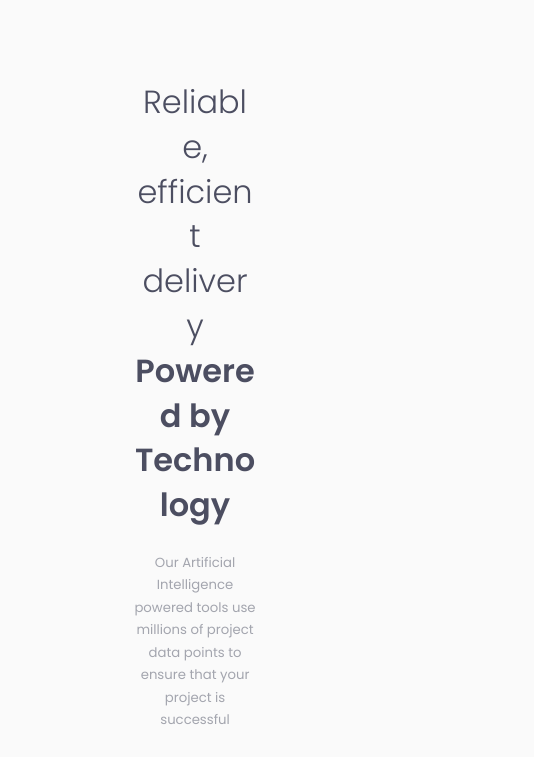
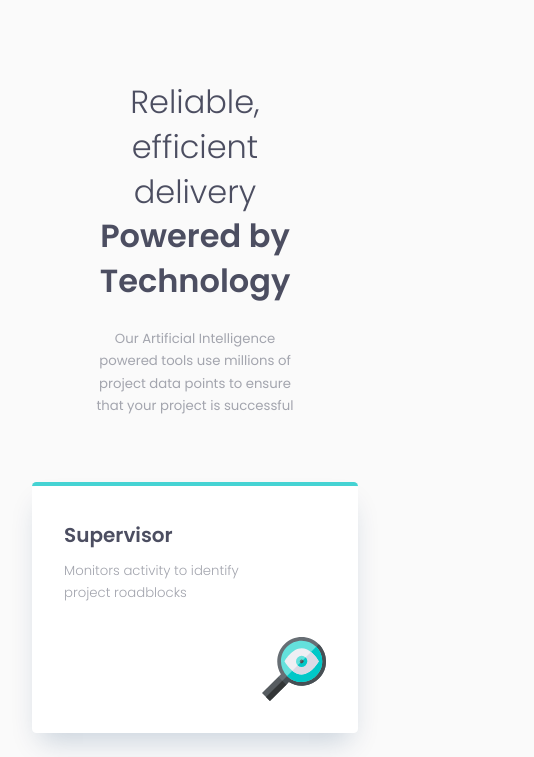
Before and after one commit to m-abubakr1/FEM-Four-card-feature-section, a plain HTML site: page index.html in a window 390 px wide. Shown: the top 757 px of the page, 534 px wide, since content can reach past the window. Drawn offline with Linux system fonts and the light colour scheme.

Commit message:
Update CSS

```diff
--- a/style.css
+++ b/style.css
@@ -74,13 +74,13 @@ body {
 }
 
 .wrapper {
-  max-width: 1100px;
+  max-width: 1132px;
   margin-inline: auto;
-  /* padding-inline: 2rem; */
+  padding-inline: 2rem;
 }
 
 header .wrapper {
-  max-width: 31.25vw;
+  max-width: 37.25vw;
   text-align: center;
   margin-top: 5rem;
   margin-bottom: 4rem;
@@ -150,8 +150,37 @@ header .wrapper {
   margin-left: auto;
 }
 
-@media (max-width: 375px) {
+@media (max-width: 827px) {
   .layout-grid {
     display: grid;
   }
+  .wrapper {
+    max-width: 700px;
+  }
+
+  header .wrapper {
+    max-width: 72vw;
+  }
 }
+@media (max-width: 781px) {
+  header .wrapper {
+    max-width: 72vw;
+  }
+}
+@media (max-width: 375px) {
+  :root {
+    /* font weights */
+    --fw-regular: 300;
+    --fw-medium: 400;
+    --fw-bold: 600;
+
+    /* font  sizes */
+    --fs-400: 0.6275rem;
+    --fs-500: 1.25rem;
+    --fs-600: 1.25rem;
+    --fs-900: 1.525rem;
+  }
+  header .wrapper {
+    max-width: 90vw;
+  }
+}
```
